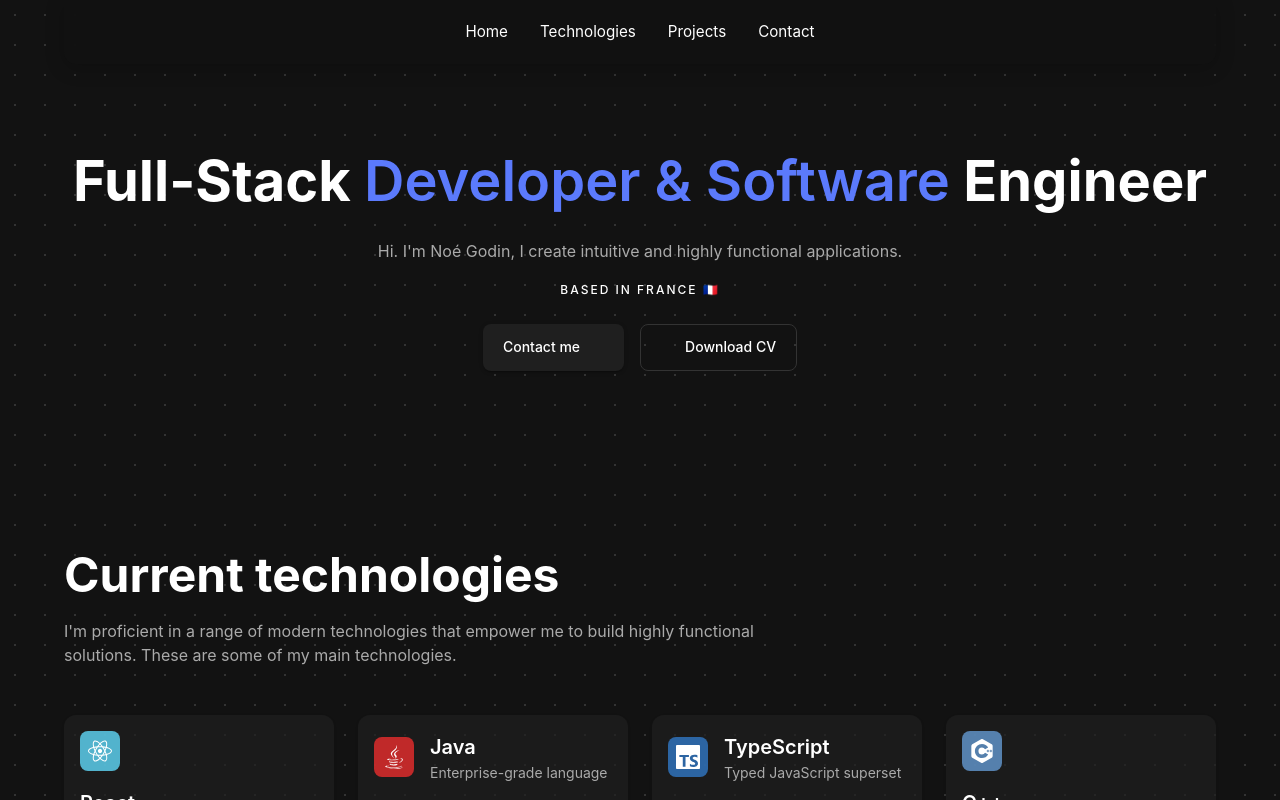
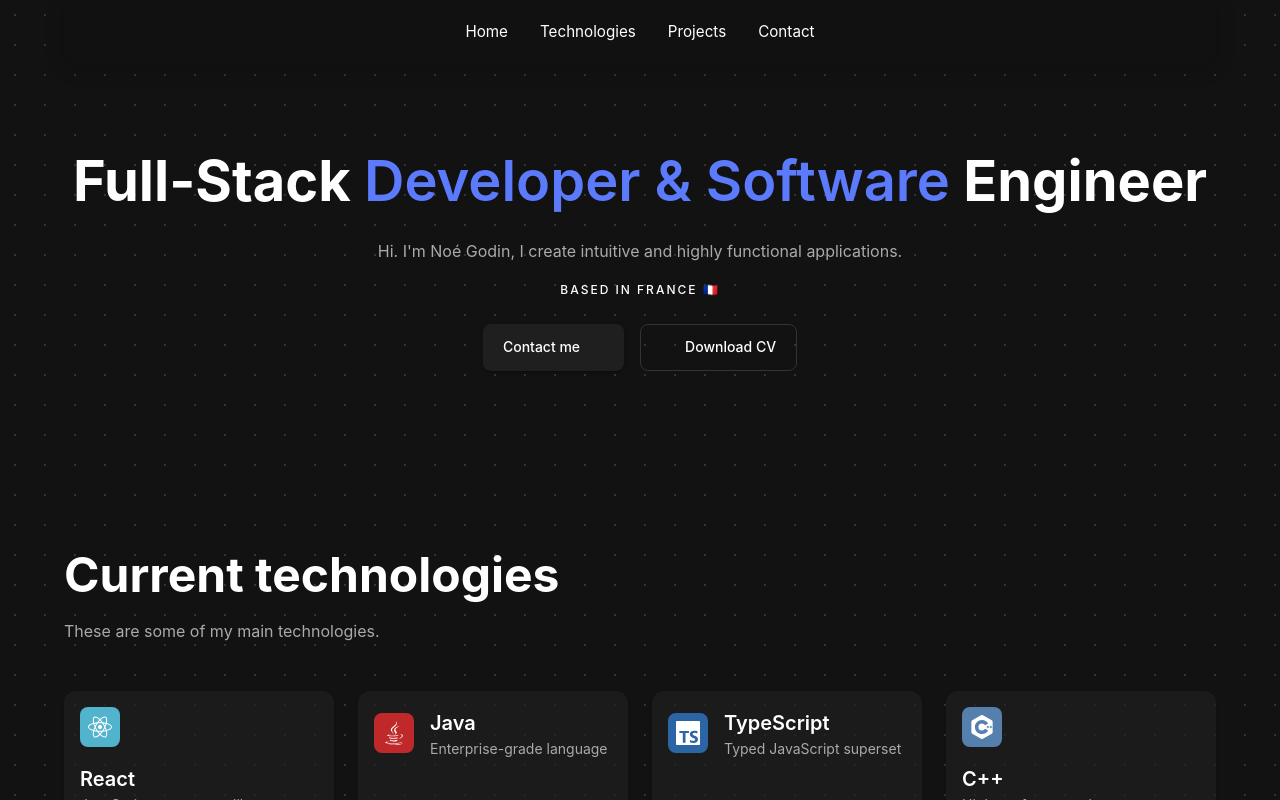
Before and after one commit to NoeGodin/ePortfolio-2025, a React (Vite) app: page / in a window 1280 px wide. Built offline with nearby package versions, Linux system fonts and the light colour scheme; some icons are missing.

Commit message:
wording : change few terms

```diff
--- a/src/data/projects.jsx
+++ b/src/data/projects.jsx
@@ -59,7 +59,7 @@ const projects = {
       link: "https://recipes.noegodin.com",
     },
   ],
-  education: [
+  academic: [
     {
       id: 6,
       title: "University Course Platform",
--- a/src/sections/Projects.jsx
+++ b/src/sections/Projects.jsx
@@ -68,10 +68,10 @@ const Projects = () => {
               Personal
             </TabButton>
             <TabButton
-              active={activeTab === "education" ? 1 : 0}
-              onClick={() => handleTabChange("education")}
+              active={activeTab === "academic" ? 1 : 0}
+              onClick={() => handleTabChange("academic")}
             >
-              Education
+              Academic
             </TabButton>
             <TabButton
               active={activeTab === "professional" ? 1 : 0}
--- a/src/sections/Technologies.jsx
+++ b/src/sections/Technologies.jsx
@@ -23,9 +23,7 @@ const TechnologiesSection = () => {
             maxWidth: "700px",
           }}
         >
-          I'm proficient in a range of modern technologies that empower me to
-          build highly functional solutions. These are some of my main
-          technologies.
+          These are some of my main technologies.
         </Typography>
       </Box>
 
```
